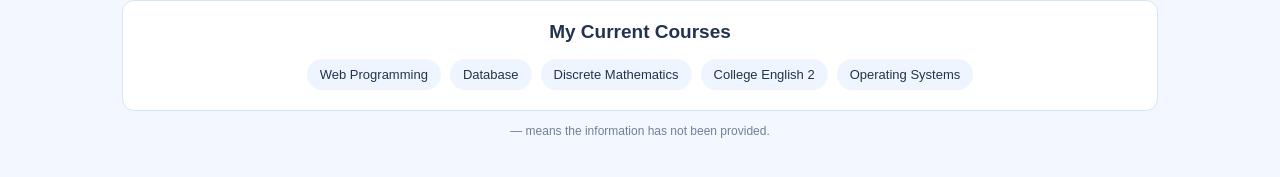
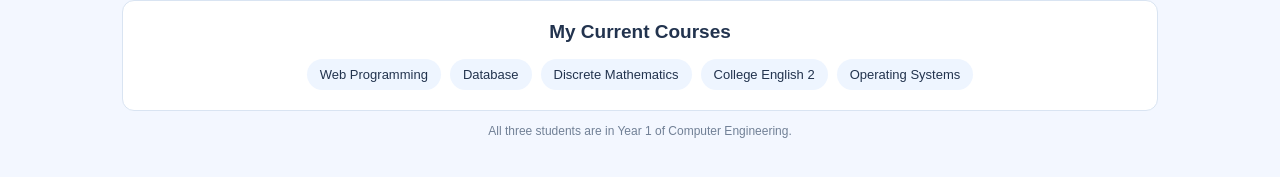
Before and after one commit to Eric2626/Web-programming-live-site, a React (Vite) app in the folder week11/task11/: page / in a window 1280 px wide. Shown: the part 579-756 px from the top of the page. Built offline with nearby package versions, Linux system fonts and the light colour scheme; the HTML template or start-up script is replaced by a standard one.

Commit message:
Update Task 11-A profile note for first-year students

```diff
--- a/week11/task11/src/App.jsx
+++ b/week11/task11/src/App.jsx
@@ -45,7 +45,7 @@ function App() {
           <li>Operating Systems</li>
         </ul>
       </section>
-      <p className="footnote">— means the information has not been provided.</p>
+      <p className="footnote">All three students are in Year 1 of Computer Engineering.</p>
     </main>
   );
 }
```
